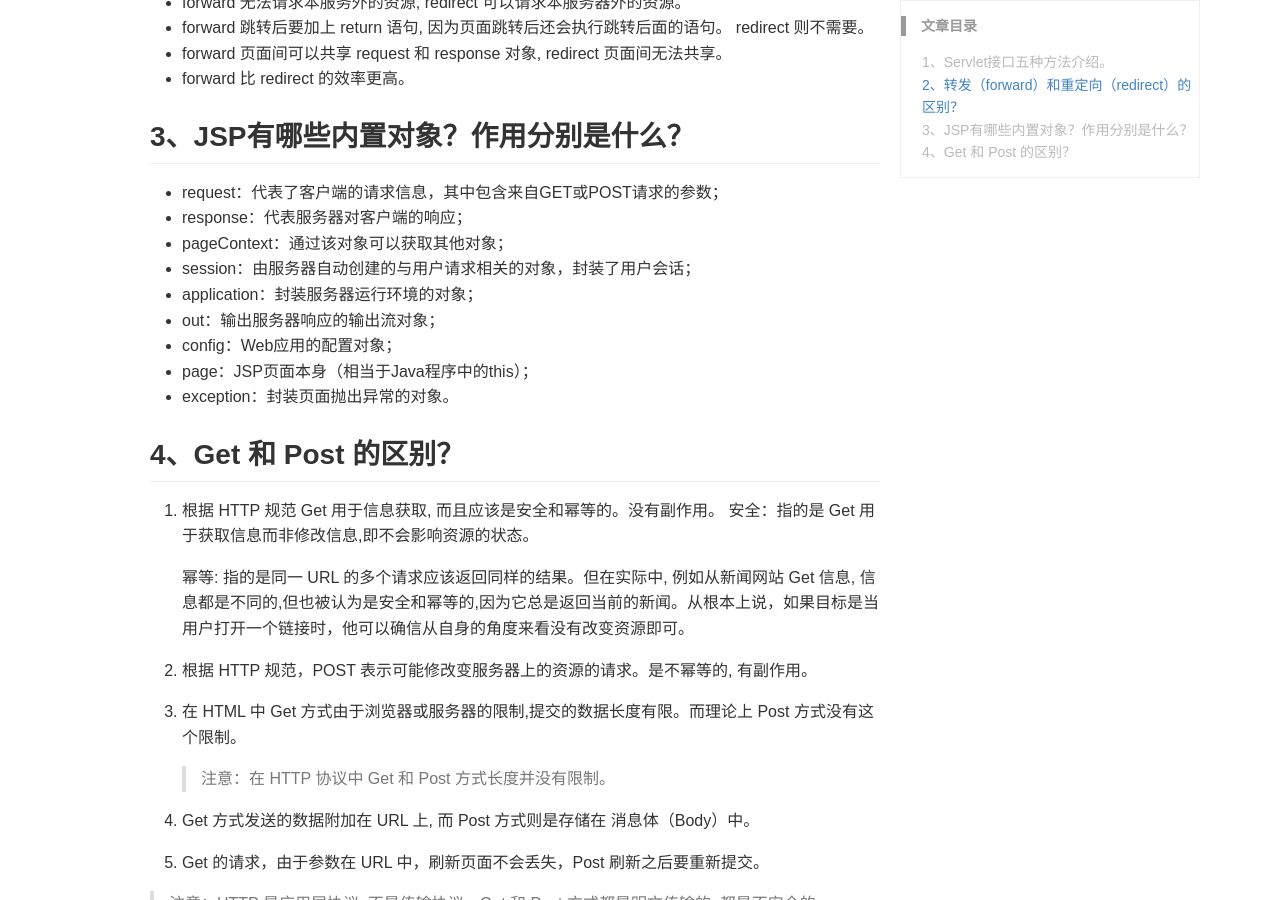
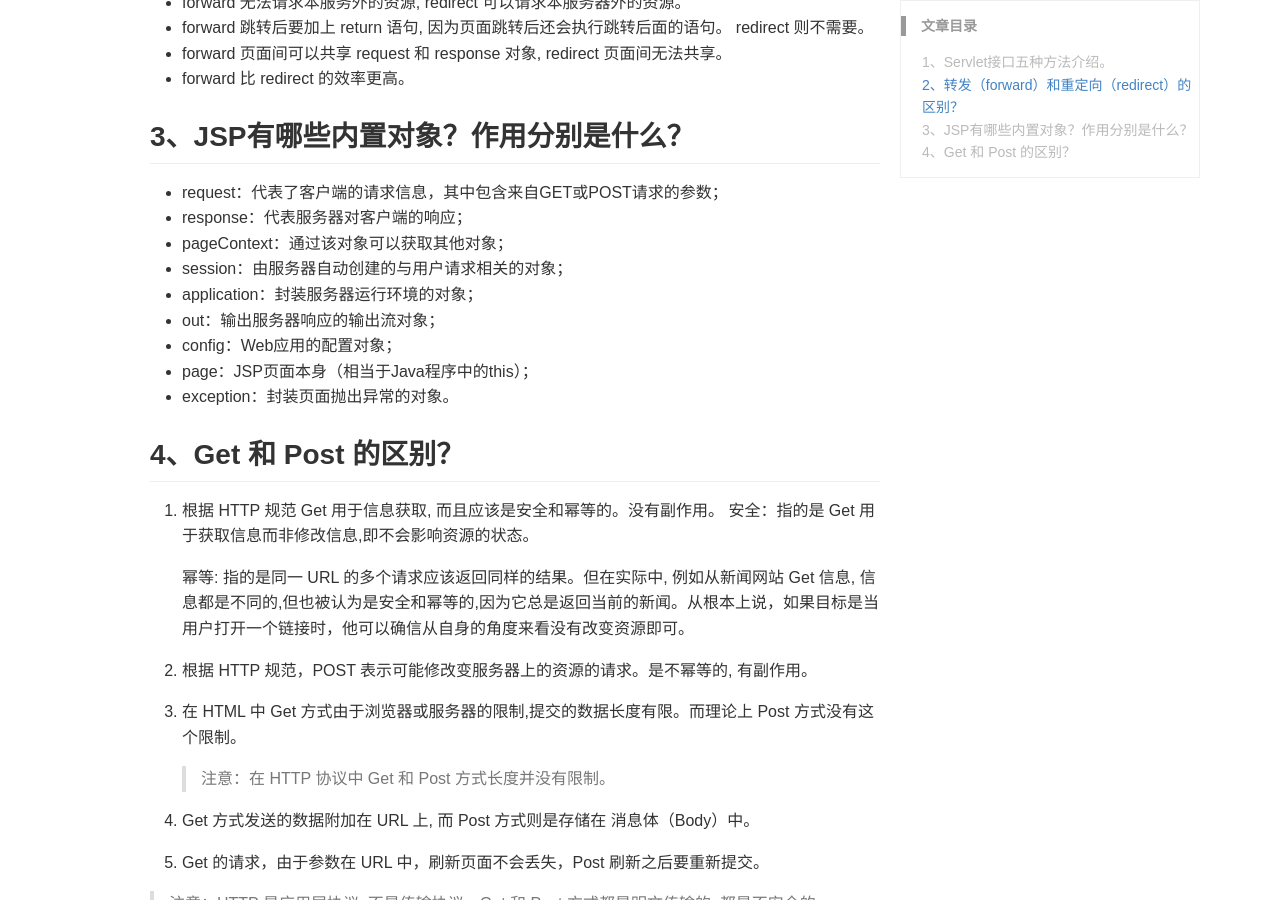
Before and after one commit to DoctorDeng/DoctorDeng.github.io, a Jekyll site: the page built from _posts/2016-09-12-java-面试.md, in a window 1280 px wide and 900 px high, scrolled down 1369 px. Built offline with Jekyll 4.4.1, drawn with Linux system fonts in a browser that asks for light colours.

Commit message:
modify file

```diff
--- a/_posts/2016-09-12-java-面试.md
+++ b/_posts/2016-09-12-java-面试.md
@@ -42,7 +42,7 @@ keywords: java, 面试
 - request：代表了客户端的请求信息，其中包含来自GET或POST请求的参数；
 - response：代表服务器对客户端的响应；
 - pageContext：通过该对象可以获取其他对象；
-- session：由服务器自动创建的与用户请求相关的对象，封装了用户会话；
+- session：由服务器自动创建的与用户请求相关的对象；
 - application：封装服务器运行环境的对象；
 - out：输出服务器响应的输出流对象；
 - config：Web应用的配置对象；
```
